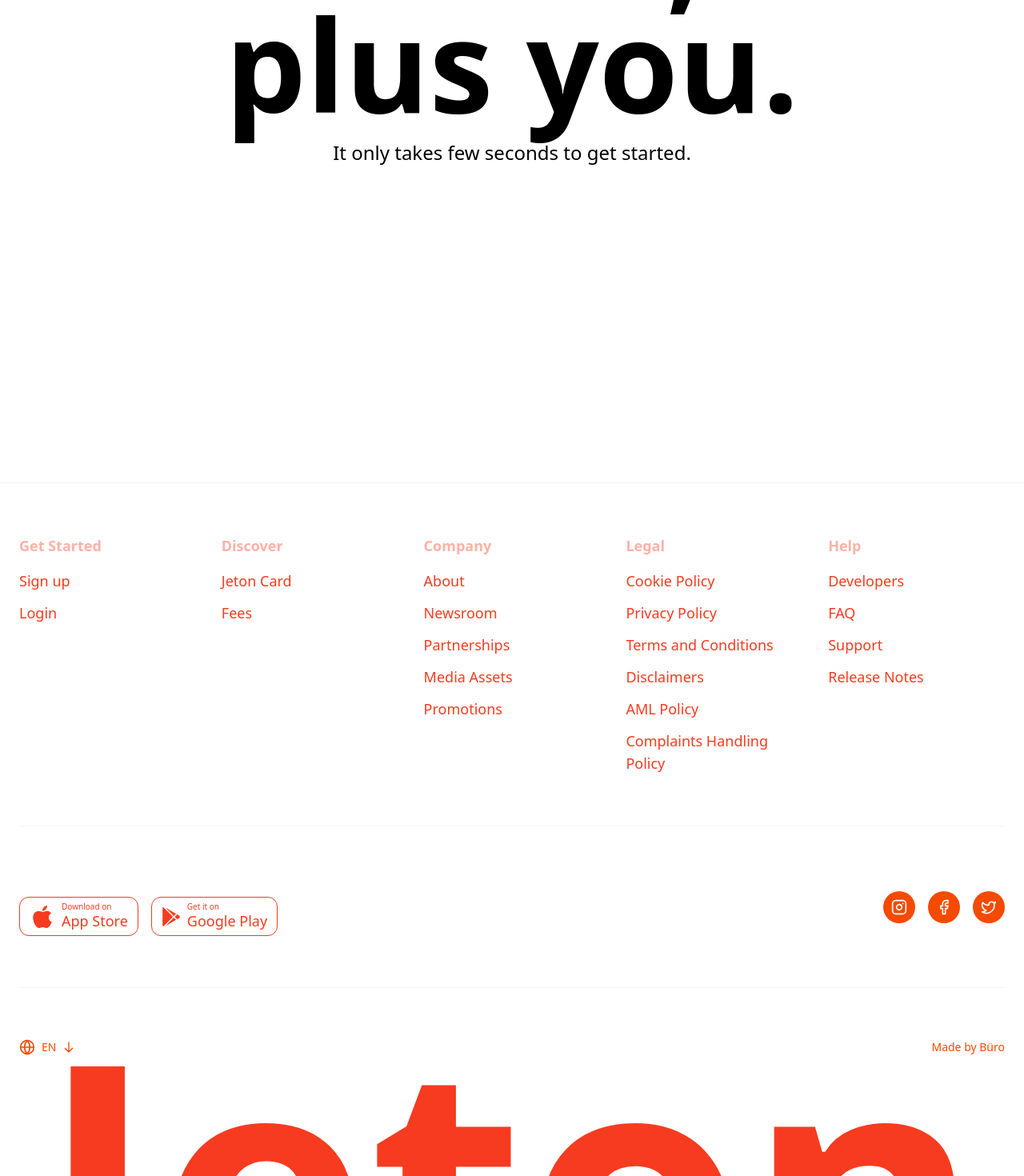
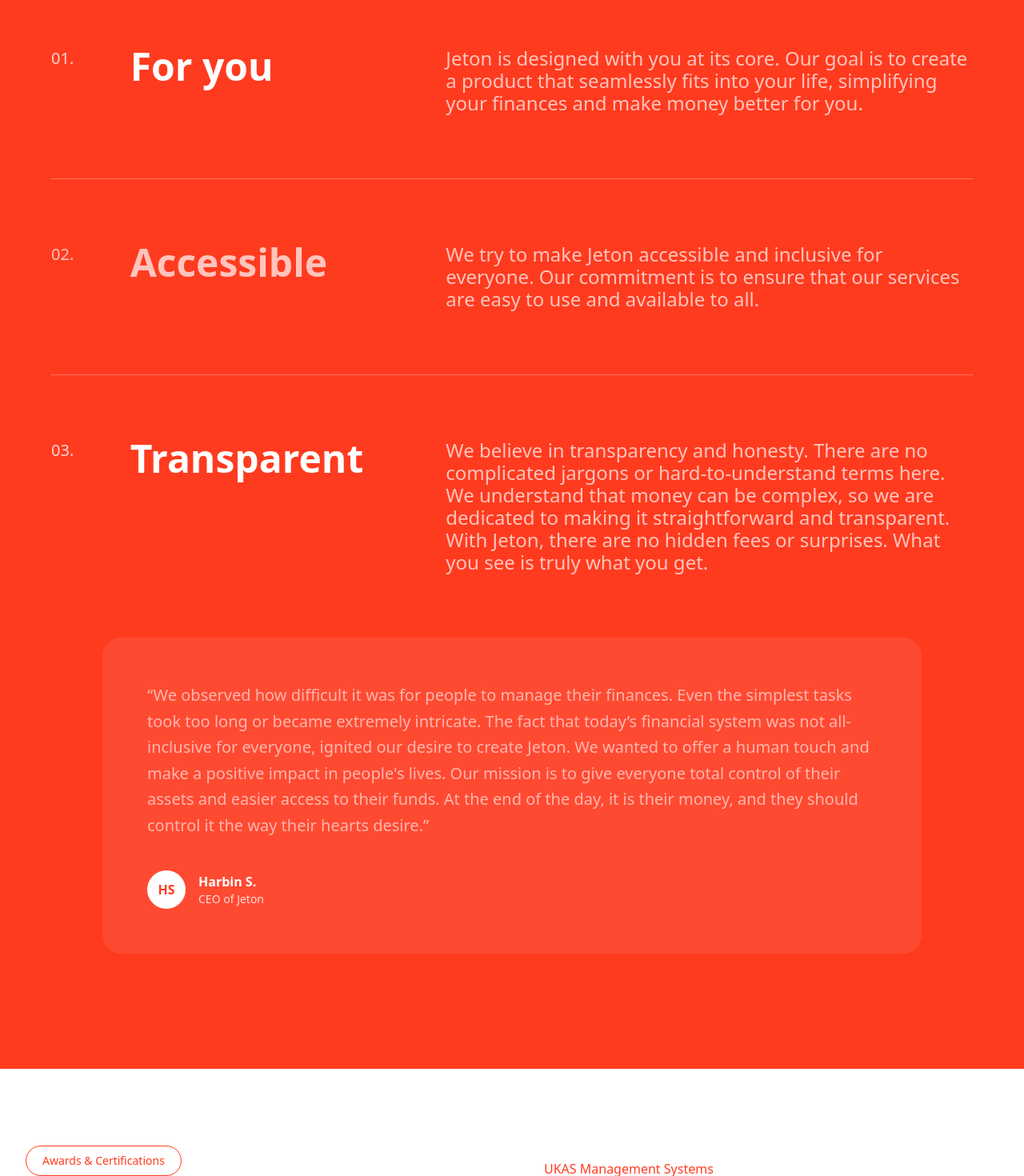
Before and after one commit to Kijedev/jeton, a Next.js app: page /about in a window 1280 px wide. Shown: the part 4436-5906 px from the top of the page at 80% size. Built offline with nearby package versions, Linux system fonts and the light colour scheme; a web font is replaced by a local one.

Commit message:
completed the about page

```diff
--- /dev/null
+++ b/app/Section/Awards/page.tsx
@@ -0,0 +1,45 @@
+export default function AwardsSection() {
+  return (
+    <section className="w-full bg-white py-24">
+      <div className="mx-auto max-w-7xl px-6 lg:px-8">
+        <div className="grid grid-cols-1 lg:grid-cols-2 gap-20 items-start">
+          <div>
+            <span className="inline-flex items-center rounded-full border border-[#ff3b1f] px-5 py-2 text-sm font-medium text-[#ff3b1f]">
+              Awards & Certifications
+            </span>
+
+            <h2 className="mt-8 text-3xl lg:leading-14 font-semibold text-[#ff3b1f] sm:text-[48px] lg:text-5xl">
+              We are here to make
+              <br />
+              money better for you
+            </h2>
+
+            <p className="mt-6 text-base text-[#ff3b1f]">
+              We work with a passion that returns in achievements and rewards.
+            </p>
+          </div>
+
+          <div className="flex flex-col">
+            {[
+              "UKAS Management Systems",
+              "Cyber Essentials Certified",
+              "ISO 27001 Certified",
+              "EBA Associate Member / EBA Standard Ecosystem Partner of the Euro Banking Association",
+              "FT 1000 Europe's fastest growing companies 2024 & 2025",
+              "Cyber Essentials Certified Plus",
+            ].map((item, index) => (
+              <div key={index} className="relative py-4">
+                <p className="text-[#ff3b1f] text-base leading-relaxed">
+                  {item}
+                </p>
+
+                <span className="absolute left-0 bottom-0 h-px w-full bg-[#ff3b1f]/40" />
+              </div>
+            ))}
+          </div>
+
+        </div>
+      </div>
+    </section>
+  )
+}
--- a/app/Section/Contactless/page.tsx
+++ b/app/Section/Contactless/page.tsx
@@ -1,5 +1,6 @@
 import type { Metadata } from "next";
 import Button from "@/app/components/ui/Button/page";
+import { AnimatePresence } from "framer-motion";
 
 export default function page() {
   return (
@@ -13,6 +14,7 @@
           Also check.
         </h1>
 
+        <AnimatePresence>
           <div className="mt-20 flex justify-center">
             <video
               autoPlay
@@ -24,6 +26,7 @@
               <source src="/video/jeton.mp4" type="video/mp4" />
             </video>
           </div>
+        </AnimatePresence>
 
         <div>
           <h1 className="text-[#f73b20] text-7xl text-center font-semibold leading-18 mt-20 max-w-3xl mx-auto">
--- /dev/null
+++ b/app/Section/FinancialFuture/page.tsx
@@ -0,0 +1,97 @@
+// app/components/InclusiveFutureSection.jsx
+export default function InclusiveFutureSection() {
+  return (
+    <section className="flex flex-col bg-[#ff3b1f] text-white px-6 md:px-16 py-16">
+      {/* Top headline */}
+      <div className="flex flex-col gap-10 lg:absolute lg:right-92 md:right-50">
+        <div>
+          <span className="inline-flex items-center rounded-full border border-[#fffff] px-5 py-2 text-sm font-medium text-[#fffff]">
+            Awards & Certifications
+          </span>
+        </div>
+        <h1 className="font-semibold lg:leading-18 text-4xl md:text-6xl lg:text-7xl max-w-3xl">
+          Working for <br />
+          an all inclusive <br />
+          financial future
+        </h1>
+      </div>
+
+      {/* Content rows */}
+      <div className="lg:mt-96 mt-10 space-y-20">
+        <div className="grid grid-cols-1 md:grid-cols-12 gap-8 items-start">
+          <span className="md:col-span-1 text-xl opacity-80">01.</span>
+          <h2 className="md:col-span-4 text-4xl md:text-5xl font-semibold">
+            For you
+          </h2>
+          <p className="md:col-span-7 text-xl md:text-2xl leading-7 opacity-70">
+            Jeton is designed with you at its core. Our goal is to create a
+            product that seamlessly fits into your life, simplifying your
+            finances and make money better for you.
+          </p>
+        </div>
+
+        <div className="h-px bg-white/30" />
+
+        {/* Row 02 */}
+        <div className="grid grid-cols-1 md:grid-cols-12 gap-8 items-start opacity-70">
+          <span className="md:col-span-1 text-xl">02.</span>
+          <h2 className="md:col-span-4 text-4xl md:text-5xl font-semibold">
+            Accessible
+          </h2>
+          <p className="md:col-span-7 text-xl md:text-2xl leading-7">
+            We try to make Jeton accessible and inclusive for everyone. Our
+            commitment is to ensure that our services are easy to use and
+            available to all.
+          </p>
+        </div>
+
+        <div className="h-px bg-white/30" />
+
+        <div className="grid grid-cols-1 md:grid-cols-12 gap-8 items-start">
+          <span className="md:col-span-1 text-xl opacity-80">03.</span>
+          <h2 className="md:col-span-4 text-4xl md:text-5xl font-semibold">
+            Transparent
+          </h2>
+          <p className="md:col-span-7 text-xl md:text-2xl leading-7 opacity-70">
+            We believe in transparency and honesty. There are no complicated
+            jargons or hard-to-understand terms here. We understand that money
+            can be complex, so we are dedicated to making it straightforward and
+            transparent. With Jeton, there are no hidden fees or surprises. What
+            you see is truly what you get.
+          </p>
+        </div>
+      </div>
+
+      <section className="px-6 md:px-16 py-20">
+        <div className="max-w-6xl mx-auto">
+          <div className="bg-[#ff4a32] rounded-3xl p-8 md:p-14 text-white">
+            {/* Quote */}
+            <p className="text-lg md:text-xl leading-relaxed opacity-60">
+              “We observed how difficult it was for people to manage their
+              finances. Even the simplest tasks took too long or became
+              extremely intricate. The fact that today’s financial system was
+              not all-inclusive for everyone, ignited our desire to create
+              Jeton. We wanted to offer a human touch and make a positive impact
+              in people's lives. Our mission is to give everyone total control
+              of their assets and easier access to their funds. At the end of
+              the day, it is their money, and they should control it the way
+              their hearts desire.”
+            </p>
+
+            {/* Author */}
+            <div className="flex items-center gap-4 mt-10">
+              <div className="w-12 h-12 rounded-full bg-white text-[#ff3b1f] flex items-center justify-center font-semibold">
+                HS
+              </div>
+
+              <div>
+                <p className="font-semibold">Harbin S.</p>
+                <p className="text-sm opacity-80">CEO of Jeton</p>
+              </div>
+            </div>
+          </div>
+        </div>
+      </section>
+    </section>
+  );
+}
--- a/app/about/page.tsx
+++ b/app/about/page.tsx
@@ -9,7 +9,8 @@
 import { FaApple, FaGooglePlay } from "react-icons/fa";
 import { CgScrollV } from "react-icons/cg";
 import { motion, Variants } from "framer-motion";
-import ParallaxScroll from "../components/ParallaxScroll";
+import Financial from "@/app/Section/FinancialFuture/page";
+import Awards from "../Section/Awards/page";
 
 /* ✅ TYPE-SAFE VARIANTS */
 const sectionVariant: Variants = {
@@ -88,7 +89,9 @@
             Money, but better.
           </h1>
           <p className="text-[#f73b20] text-2xl font-semibold leading-7">
-            Our goal is to make money better. Whether you’re <br /> opening an account with us, sending or receiving <br /> money, we make it better for you.
+            Our goal is to make money better. Whether you’re <br /> opening an
+            account with us, sending or receiving <br /> money, we make it
+            better for you.
           </p>
         </div>
 
@@ -114,7 +117,10 @@
           {/* RIGHT CONTENT */}
           <div className="flex flex-col gap-6 text-[#ff3b1f] max-w-lg">
             <p>
-              No hidden fees, complicated words or complex processes. We make <br /> money relatable, effortless, easy to understand and manage. Our goal <br /> for each of our users to manage their money with a few taps.
+              No hidden fees, complicated words or complex processes. We make{" "}
+              <br /> money relatable, effortless, easy to understand and manage.
+              Our goal <br /> for each of our users to manage their money with a
+              few taps.
             </p>
           </div>
         </div>
@@ -133,15 +139,25 @@
 
       <section className="bg-[#f73b20]">
         <div className="lg:px-32 pt-48 space-y-8 pb-20 text-center flex flex-col items-center justify-center">
-          <Image src="/Image/phone.png" alt="Jeton" width={150} height={150} className="" />
+          <Image
+            src="/Image/phone.png"
+            alt="Jeton"
+            width={150}
+            height={150}
+            className=""
+          />
           <p className="text-[#ffffff] border border-[#ffffff] px-2 py-1 rounded-full inline-flex">
             Product
           </p>
-          <h1 className="text-[#ffffff] text-7xl text-left max-w-2xl font-semibold leading-18">
+          <h1 className="text-[#ffffff] text-7xl text-center lg:max-w-2xl font-semibold leading-18">
             Your Next-Gen App
           </h1>
-          <p className="text-[#ffffff] text-2xl font-semibold leading-7 max-w-3xl">
-            Money extends beyond borders and that’s where Jeton comes in. An all-in-one payment app & web app that opens doors to world full of opportunities. With the Jeton App, you can access many features that simplify and improve your every day financial experience, no matter where you are.
+          <p className="text-[#ffffff] lg:text-2xl text-xl text-center font-semibold leading-7 max-w-3xl">
+            Money extends beyond borders and that’s where Jeton comes in. An
+            all-in-one payment app & web app that opens doors to world full of
+            opportunities. With the Jeton App, you can access many features that
+            simplify and improve your every day financial experience, no matter
+            where you are.
           </p>
 
           <div className="flex flex-col sm:flex-row gap-4 mt-6 justify-center lg:justify-start">
@@ -169,7 +185,7 @@
           </div>
         </div>
 
-        <div className="flex items-center justify-around pb-20">
+        <div className="flex flex-col lg:flex-row gap-10 lg:gap-0 items-center justify-around pb-20">
           <div className="flex flex-col items-center justify-center">
             <h1 className="text-white font-bold text-2xl">1M+</h1>
             <p className="text-white font-semibold text-xl">Registered Users</p>
@@ -177,7 +193,9 @@
 
           <div className="flex flex-col items-center justify-center">
             <h1 className="text-white font-bold text-2xl">27</h1>
-            <p className="text-white font-semibold text-xl">Available Countries</p>
+            <p className="text-white font-semibold text-xl">
+              Available Countries
+            </p>
           </div>
 
           <div className="flex flex-col items-center justify-center">
@@ -187,13 +205,36 @@
         </div>
       </section>
 
+      <Financial />
+      <Awards />
+
+      {/* Job Openings */}
+      <div className="bg-[#f73b20] ml-10 mr-10 mt-20 rounded-4xl text-white p-20 flex flex-col gap-10 justify-center items-center">
+        <p className="text-[#ffffff] border border-[#ffffff] px-2 py-1 rounded-full inline-flex">
+          Careers
+        </p>
+        <h1 className="lg:text-7xl text-2xl font-semibold text-center">
+          Job openings
+        </h1>
+        <p className="lg:text-xl text-lg font-semibold lg:max-w-xl text-center">
+          Thanks for your interest in Jeton! There are no open roles at this
+          time — but feel free to send your spontaneous application below!
+        </p>
+        <Button
+          text="Spntaneous Application"
+          fromColor="from-white"
+          toColor="to-white"
+          textColor="text-[#f73b20]"
+          border="border border-white"
+        />
+      </div>
+
       <div>
-        {/* <ParallaxScroll /> */}
         <main
           className={`min-h-screen flex flex-col items-center justify-center px-4 py-20 transition-colors duration-300`}
         >
           {/* Hero Content */}
-          <div className="text-center max-w-6xl">
+          <div className="text-center max-w-6xl text-[#f73b20]">
             <h1
               className={`text-6xl md:text-[10rem] font-bold leading-36 mb-6 transition-colors duration-300`}
             >
@@ -211,7 +252,7 @@
             <div className="flex flex-col sm:flex-row justify-center gap-4 mt-6">
               <Link
                 href=""
-                className="border border-[#ffffff] rounded-xl px-3 py-1 flex gap-2 items-center justify-center text-[#ffffff]"
+                className="border border-[#f73b20] rounded-xl px-3 py-1 flex gap-2 items-center justify-center text-[#f73b20]"
               >
                 <FaApple className="h-8 w-8" />
                 <span>
@@ -223,7 +264,7 @@
               {/* GOOGLE PLAY */}
               <Link
                 href=""
-                className="border border-[#ffffff] rounded-xl px-3 py-1 flex gap-2 items-center justify-center text-[#ffffff]"
+                className="border border-[#f73b20] rounded-xl px-3 py-1 flex gap-2 items-center justify-center text-[#f73b20]"
               >
                 <FaGooglePlay className="h-6 w-6" />
                 <span>
--- a/app/components/JetonFadeIn.tsx
+++ b/app/components/JetonFadeIn.tsx
@@ -26,14 +26,14 @@
           className="inline-block goldman"
           variants={{
             hidden: {
-              opacity: 0,
+              opacity: 0.6,
               y: 40,
             },
             visible: {
               opacity: 1,
               y: 0,
               transition: {
-                duration: 2,
+                duration: 1,
                 ease: "easeOut",
               },
             },
--- a/app/components/Navbar/BottomNavbar.tsx
+++ b/app/components/Navbar/BottomNavbar.tsx
@@ -11,7 +11,7 @@
 
 const personalLinks = [
   {
-    title: "Carte Jeton",
+    title: "Jeton Card",
     href: "/Carte",
     image:
       "https://images.unsplash.com/photo-1616077167599-cad3639f9cbd?q=80&w=800",
--- a/app/components/Preloader/page.tsx
+++ b/app/components/Preloader/page.tsx
@@ -14,7 +14,7 @@
     const timer = setTimeout(() => {
       setShow(false);
       onFinish?.();
-    }, 1000);
+    }, 700);
 
     return () => clearTimeout(timer);
   }, [pathname, onFinish]);
```
Also changed, not shown: app/Section/Users/page.tsx (+9 -3 lines). Lines whose indentation alone changed are shown as unchanged.
